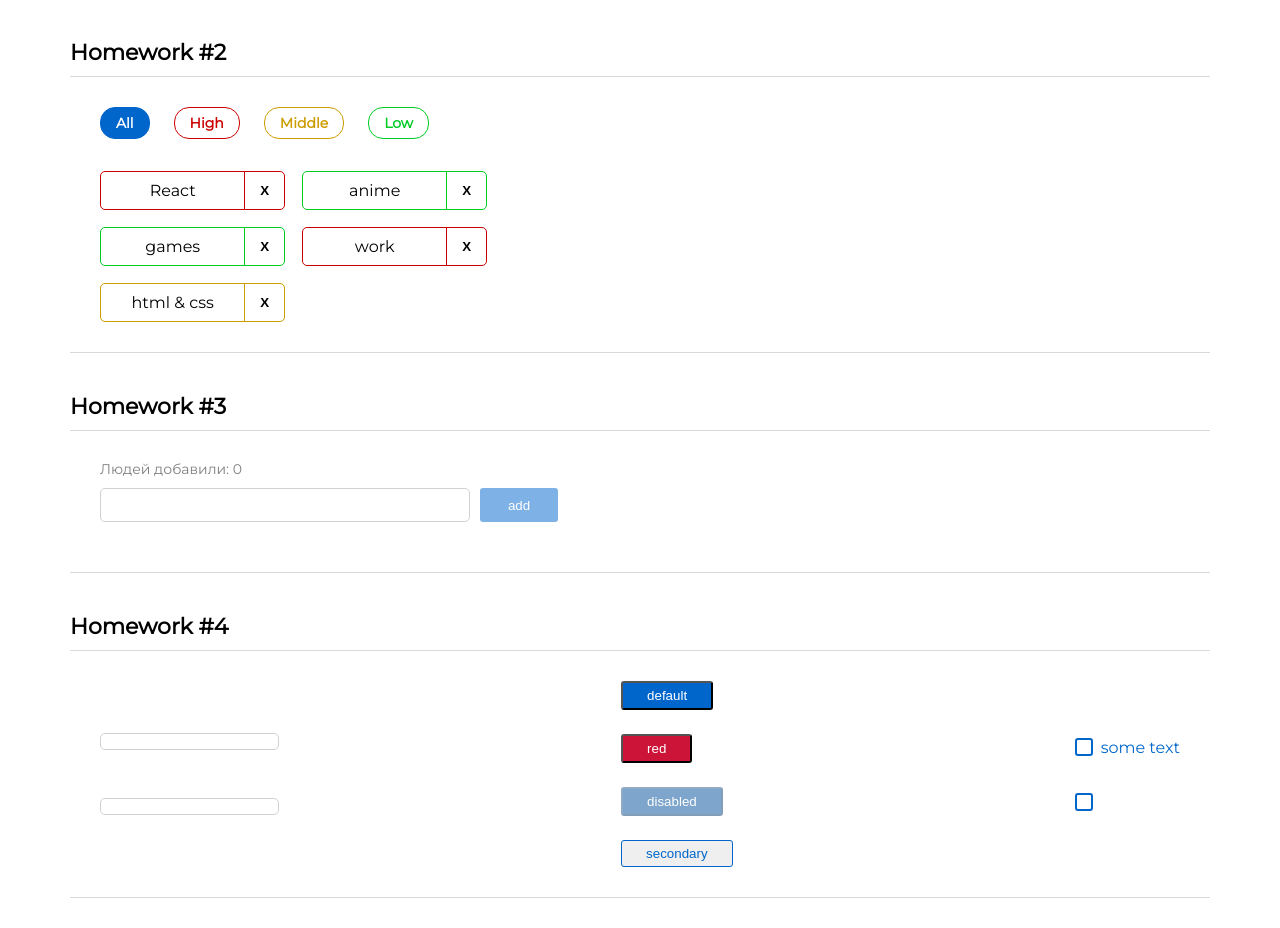
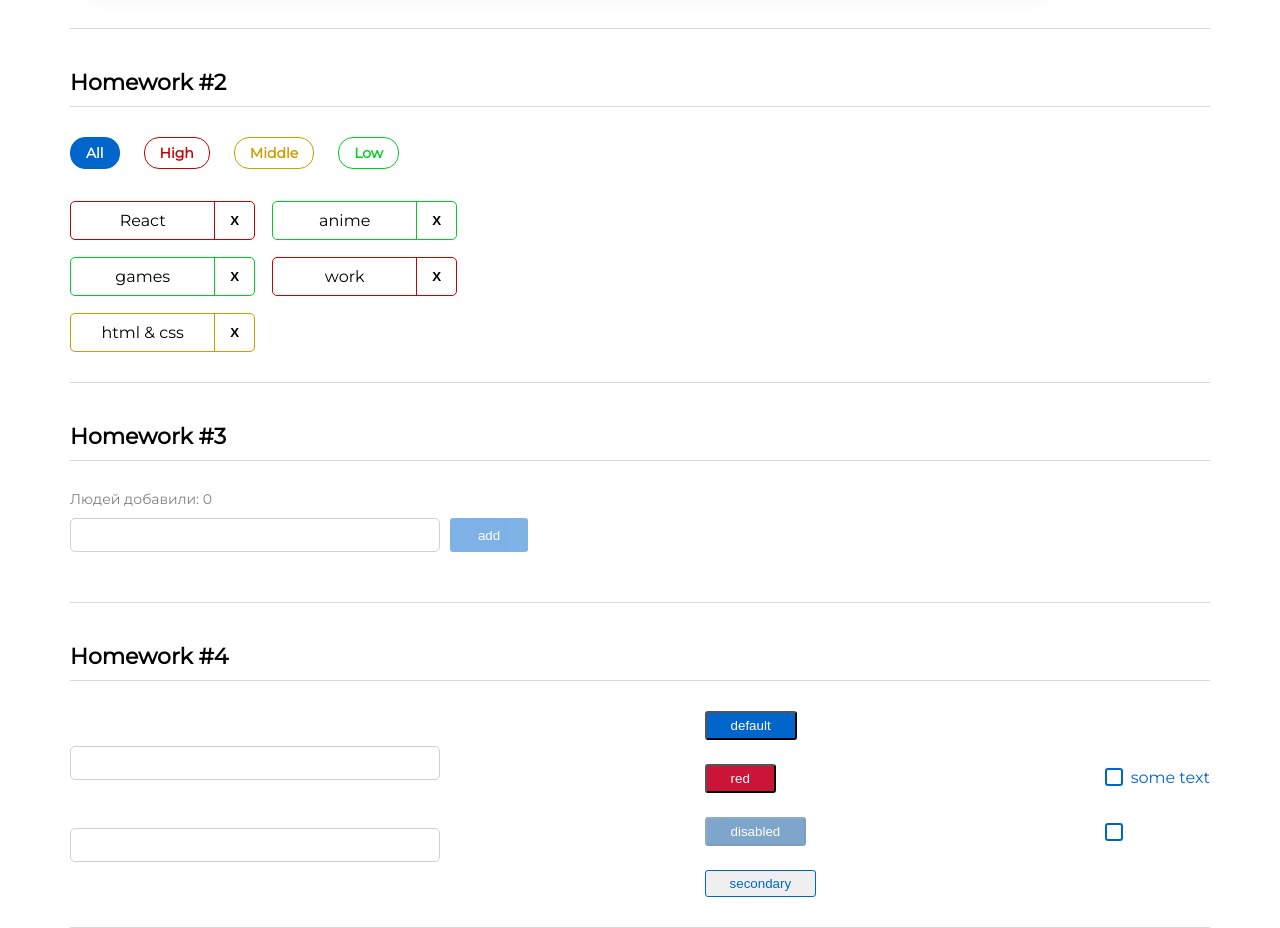
Before and after one commit to TrueMishka/hws, a React (Create React App) app: page /#/ in a window 1280 px wide. Shown: the part 441-1369 px from the top of the page. Before the commit the page ends 1339 px from the top, so only its background shows below. Built offline with nearby package versions, Linux system fonts and the light colour scheme.

Commit message:
hw6: task and css

```diff
--- a/src/s1-main/App.module.css
+++ b/src/s1-main/App.module.css
@@ -1,7 +1,7 @@
 .App {
     margin-left: 70px;
     margin-right: 70px;
-    margin-top: 100px;
+    margin-top: 130px;
     background: #FFFFFF;
     font-family: "Montserrat", sans-serif;
     align-items: center;
@@ -10,7 +10,8 @@
 
 .hw {
     width: 100%;
-    padding: 30px;
+    padding-top: 30px;
+    padding-bottom: 30px;
 
     border-top: 1px solid #D9D9D9;
     border-bottom: 1px solid #D9D9D9;
--- a/src/s2-homeworks/hw04/common/c1-SuperInputText/SuperInputText.module.css
+++ b/src/s2-homeworks/hw04/common/c1-SuperInputText/SuperInputText.module.css
@@ -1,7 +1,24 @@
 .input:focus {
+    width: 370px;
+    height: calc(2rem + 2px);
+    padding: 0.375rem 0.75rem;
+    font-style: normal;
+    font-weight: 500;
+    font-size: 16px;
+    line-height: 20px;
+    box-sizing: border-box;
+    border: 1px solid #D1D1D1;
+    border-radius: 5px;
 }
 
 .input {
+    width: 370px;
+    height: calc(2rem + 2px);
+    padding: 0.375rem 0.75rem;
+    font-style: normal;
+    font-weight: 500;
+    font-size: 16px;
+    line-height: 20px;
     box-sizing: border-box;
     border: 1px solid #D1D1D1;
     border-radius: 5px;
@@ -13,12 +30,11 @@
 }
 
 .superInput {
-    box-sizing: border-box;
-    border: 1px solid #D1D1D1;
-    border-radius: 5px;
+
 }
 
 .errorInput {
+    box-sizing: border-box;
     border: 1px solid #CC1439;
     border-radius: 5px;
 }
--- a/src/s2-homeworks/hw04/common/c2-SuperButton/SuperButton.module.css
+++ b/src/s2-homeworks/hw04/common/c2-SuperButton/SuperButton.module.css
@@ -1,9 +1,10 @@
 .button {
-    display: flex;
+    /*display: flex;
     flex-direction: row;
-    justify-content: center;
+    justify-content: center;*/
     align-items: center;
     padding: 5px 24px;
+    margin-right: 24px;
     gap: 10px;
     border-radius: 3px;
 }
--- a/src/s2-homeworks/hw05/pages/Junior.tsx
+++ b/src/s2-homeworks/hw05/pages/Junior.tsx
@@ -1,5 +1,5 @@
 import React from 'react'
-// import HW6 from '../../hw06/HW6'
+import HW6 from "../../hw06/HW6";
 // import HW7 from '../../hw07/HW7'
 // import HW8 from '../../hw08/HW8'
 // import HW9 from '../../hw09/HW9'
@@ -7,7 +7,7 @@ import React from 'react'
 function Junior() {
     return (
         <div id={'hw5-page-junior'}>
-            {/*<HW6 />*/}
+            <HW6 />
             {/*<HW7 />*/}
             {/*<HW8 />*/}
             {/*<HW9 />*/}
--- a/src/s2-homeworks/hw06/HW6.module.css
+++ b/src/s2-homeworks/hw06/HW6.module.css
@@ -1,5 +1,7 @@
 .buttonsContainer {
+    padding-bottom: 230px;
 }
 
 .editableSpanContainer {
+    padding-bottom: 30px;
 }
--- a/src/s2-homeworks/hw06/HW6.tsx
+++ b/src/s2-homeworks/hw06/HW6.tsx
@@ -19,7 +19,7 @@ const HW6 = () => {
     }
     const restore = () => {
         // делают студенты
-
+        setValue(restoreState<string>('hw6-editable-span-value', value))
     }
 
     return (
--- a/src/s2-homeworks/hw06/common/c4-SuperEditableSpan/SuperEditableSpan.module.css
+++ b/src/s2-homeworks/hw06/common/c4-SuperEditableSpan/SuperEditableSpan.module.css
@@ -2,10 +2,21 @@
 }
 
 .span {
+
 }
 
 .input {
+    /*border: 1px solid #D1D1D1;
+    border-radius: 5px;*/
+
+}
+.input:focus {
+/*    border: 1px solid #D1D1D1;
+    border-radius: 5px;
+    width: 100%;
+    color: red;*/
 }
 
 .pen {
+
 }
--- a/src/s2-homeworks/hw06/common/c4-SuperEditableSpan/SuperEditableSpan.tsx
+++ b/src/s2-homeworks/hw06/common/c4-SuperEditableSpan/SuperEditableSpan.tsx
@@ -42,19 +42,19 @@ const SuperEditableSpan: React.FC<SuperEditableSpanType> = (
 
     const onEnterCallback = () => {
         // выключить editMode при нажатии Enter // делают студенты
-
+        setEditMode(false)
         onEnter?.()
     }
     const onBlurCallback = (e: React.FocusEvent<HTMLInputElement>) => {
         // выключить editMode при нажатии за пределами инпута // делают студенты
-
+        setEditMode(false)
         onBlur?.(e)
     }
     const onDoubleClickCallBack = (
         e: React.MouseEvent<HTMLSpanElement, MouseEvent>
     ) => {
         // включить editMode при двойном клике // делают студенты
-
+        setEditMode(true)
         onDoubleClick?.(e)
     }
 
```
